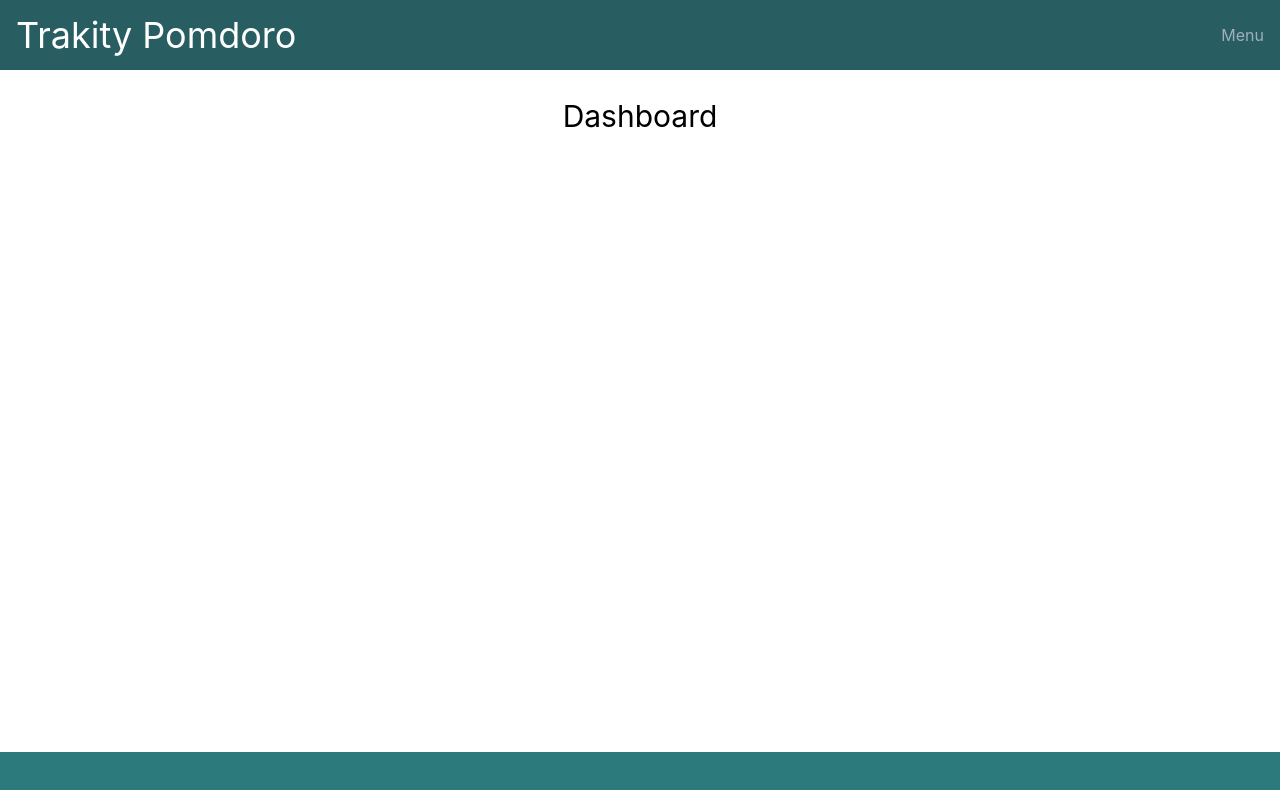
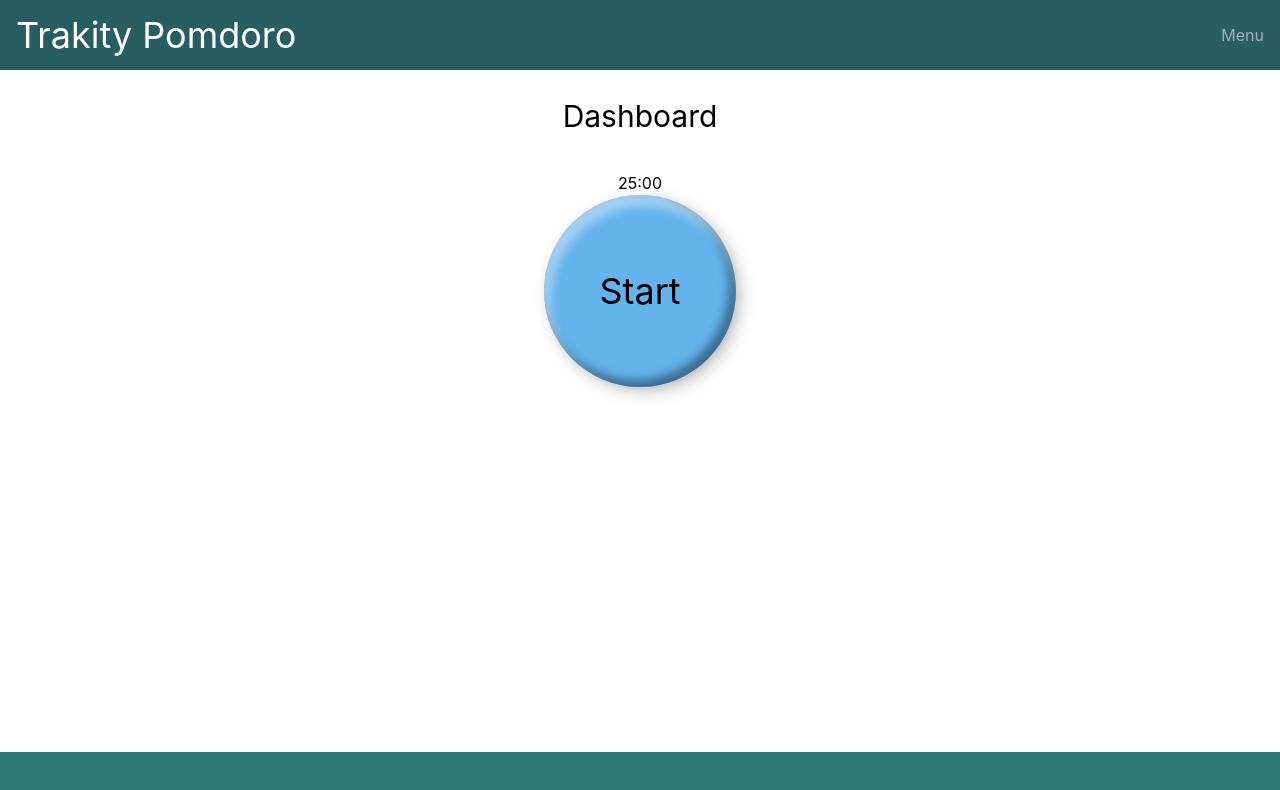
Before and after one commit to JonForest/trakity-pomodoro, a React (Create React App) app: page / in a window 1280 px wide. Shown: the top 790 px of the page. Built offline with nearby package versions, Linux system fonts and the light colour scheme.

Commit message:
Added StartButton UI code, and output basic, non-functional Timer

```diff
--- a/src/app/components/StartButton/index.js
+++ b/src/app/components/StartButton/index.js
@@ -1,7 +1,36 @@
 import React from 'react';
 
-export default function StartButton () {
+export default function StartButton() {
   return (
-    <button>Start</button>
+    <>
+      <style>
+        {`
+          .button-shadow {
+            box-shadow: 5px 5px 20px -5px rgba(0, 0, 0, 0.4), inset 5px 10px 10px 2px rgba(256,256, 256, 0.4), inset -5px -5px 10px 2px rgba(0, 0, 0, 0.4);
+            line-height: 12rem;
+          }
+
+          /* inset 2px 5px 10px 2px rgba(256,256, 256, 0.4) */
+
+          .button-shadow:hover, .button-shadow:focus-within {
+            box-shadow: inset 2px 5px 10px 2px rgba(256,256, 256, 0.4), inset -2px -2px 5px 2px rgba(0, 0, 0, 0.4);
+            animation-name: press;
+            animation-duration: 0.4s;
+          }
+
+          @keyframes press {
+            from {
+                box-shadow: 5px 5px 20px -5px rgba(0, 0, 0, 0.4), inset 5px 10px 10px 2px rgba(256,256, 256, 0.4), inset -5px -5px 10px 2px rgba(0, 0, 0, 0.4);
+            }
+            to {
+              box-shadow: inset 2px 5px 10px 2px rgba(256,256, 256, 0.4), inset -2px -2px 5px 2px rgba(0, 0, 0, 0.4);
+            }
+          }
+        `}
+      </style>
+      <div className="bg-blue-400 w-48 h-48 rounded-full text-center button-shadow text-4xl">
+        <button>Start</button>
+      </div>
+    </>
   );
 }
--- /dev/null
+++ b/src/app/components/Timer/index.js
@@ -0,0 +1,25 @@
+import React, { useState, useEffect } from 'react';
+
+export default function Timer({ startTime = null }) {
+  const defaultDuration = 25 * 60; // 25 mins in seconds
+  // const startDate = startTime ? new Date(startTime) : null;
+  // const now = new Date();
+  const [displayTime, setDisplayTime] = useState(secondsToDisplay(defaultDuration));
+
+  function secondsToDisplay(totalSeconds) {
+    const minutes = Math.floor(totalSeconds / 60);
+    const seconds = ('' + (totalSeconds % 60)).padStart(2, '0');
+    return `${minutes}:${seconds}`;
+  }
+
+  // useEffect(() => {
+  //   const interval = setInterval(() => {
+  //
+  //   }, 1000);
+  //   return () => {
+  //     clearInterval(interval);
+  //   }
+  // });
+
+  return <div>{displayTime}</div>;
+}
--- a/src/app/routes/Dashboard/index.js
+++ b/src/app/routes/Dashboard/index.js
@@ -1,10 +1,15 @@
 import React from 'react';
 import Layout from '../../components/Layout';
+import StartButton from '../../components/StartButton';
+import Timer from '../../components/Timer';
 
 export default function Comp () {
   return (
     <Layout title="Dashboard">
-
+      <div className="inline-block">
+        <Timer/>
+        <StartButton/>
+      </div>
     </Layout>
   );
 }
```
Also changed, not shown: src/styles/index.css (line endings or trailing spaces), src/styles/tailwind.css.
